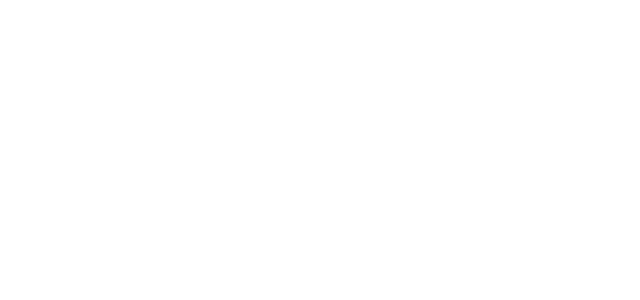
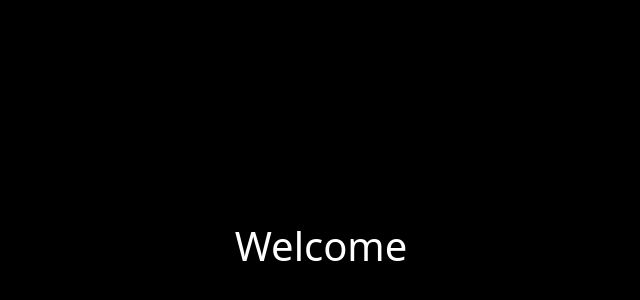
Before and after one commit to NEW-FINCASH/New-Fincash-Frontend, a React (Vite) app: page /welcome in a window 1280 px wide. Before the commit this address had no page. Shown: the part 150-450 px from the top of the page, without its empty margins (319-959 px from the left). Built offline with nearby package versions, Linux system fonts and the light colour scheme.

Commit message:
style: add Welcome component and update routing in App for navigation

```diff
--- a/src/App.tsx
+++ b/src/App.tsx
@@ -4,6 +4,7 @@
 import ForgotPassword from './pages/ForgotPassword';
 import Home from './pages/Home';
 import Account from './pages/Account';
+import Welcome from './pages/Welcome';
 import { BrowserRouter as Router, Routes, Route } from 'react-router-dom';
 
 function App() {
@@ -17,6 +18,7 @@
           <Route path="/forgotpassword" element={<ForgotPassword />} />
           <Route path="/" element={<Home />} />
           <Route path="/account" element={<Account />} />
+          <Route path="/welcome" element={<Welcome />} />
         </Routes>
       </Router>
     </>
--- /dev/null
+++ b/src/pages/Welcome.tsx
@@ -0,0 +1,9 @@
+export default function Welcome() {
+    return (
+        <>
+            <div className="d-flex flex-column align-items-center justify-content-center vw-100 vh-100">
+                <h1 className="fs-1 fw-light text-white">Welcome</h1>
+            </div>
+        </>
+    );
+}
```
